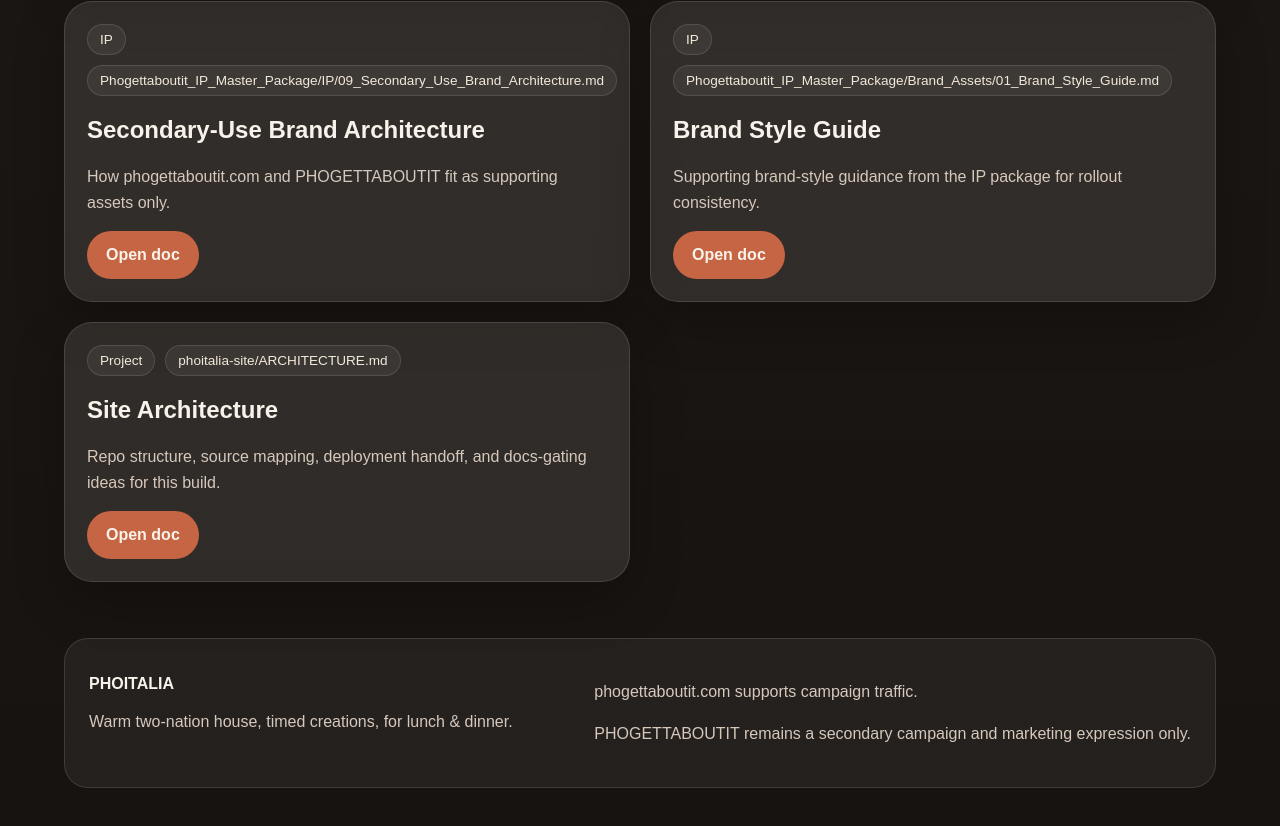
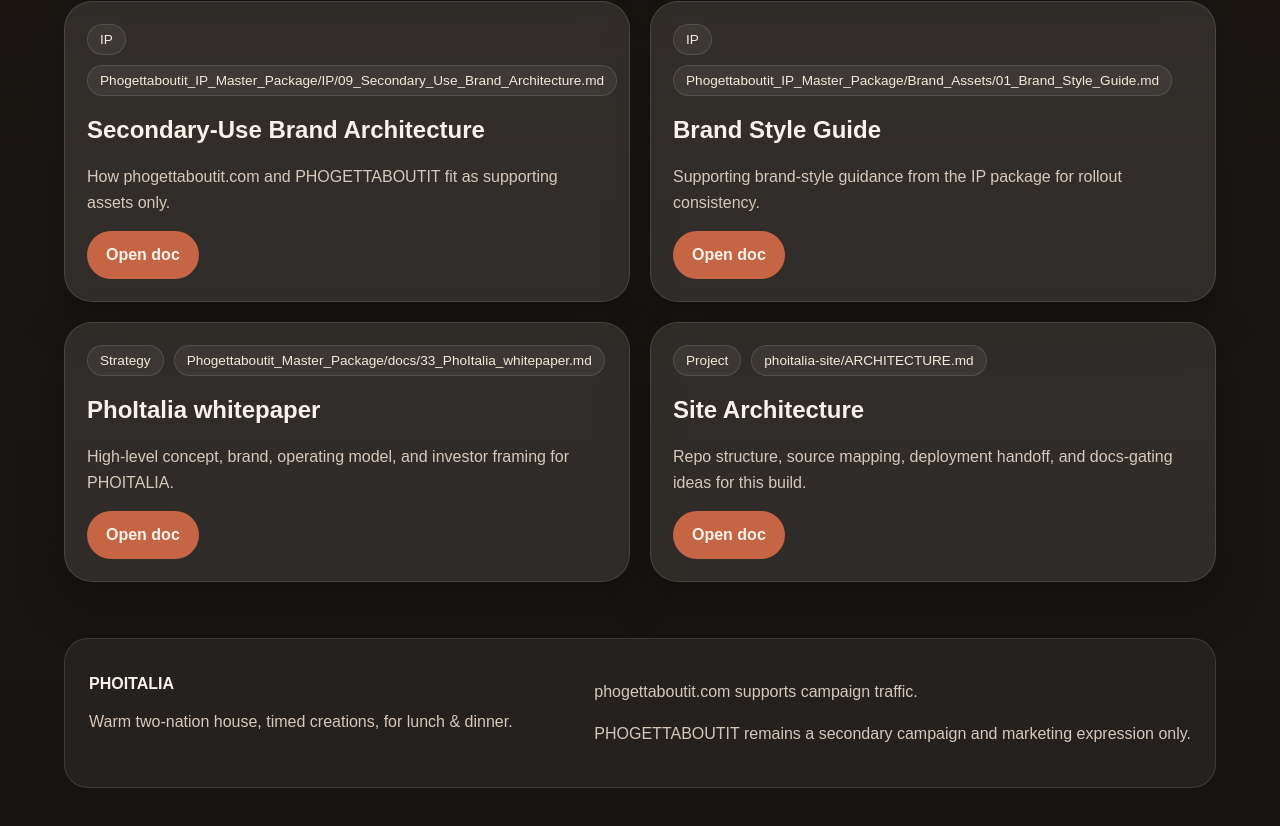
Before and after one commit to myeportal/Phogettaboutit, a Next.js app: page /docs in a window 1280 px wide. Shown: the part 1057-1883 px from the top of the page. Built offline with nearby package versions, Linux system fonts and the light colour scheme.

Commit message:
Add PhoItalia whitepaper to docs library

```diff
--- a/content/docs-manifest.json
+++ b/content/docs-manifest.json
@@ -48,6 +48,14 @@
     "file": "content/docs/brand-style-guide.md"
   },
   {
+    "slug": "phoitalia-whitepaper",
+    "title": "PhoItalia whitepaper",
+    "category": "Strategy",
+    "description": "High-level concept, brand, operating model, and investor framing for PHOITALIA.",
+    "sourcePath": "Phogettaboutit_Master_Package/docs/33_PhoItalia_whitepaper.md",
+    "file": "content/docs/phoitalia-whitepaper.md"
+  },
+  {
     "slug": "site-architecture",
     "title": "Site Architecture",
     "category": "Project",
```
Also changed, not shown: scripts/extract-content.mjs (+14 -0 lines), 8 other files (tests, documents, lock files or other folders).
